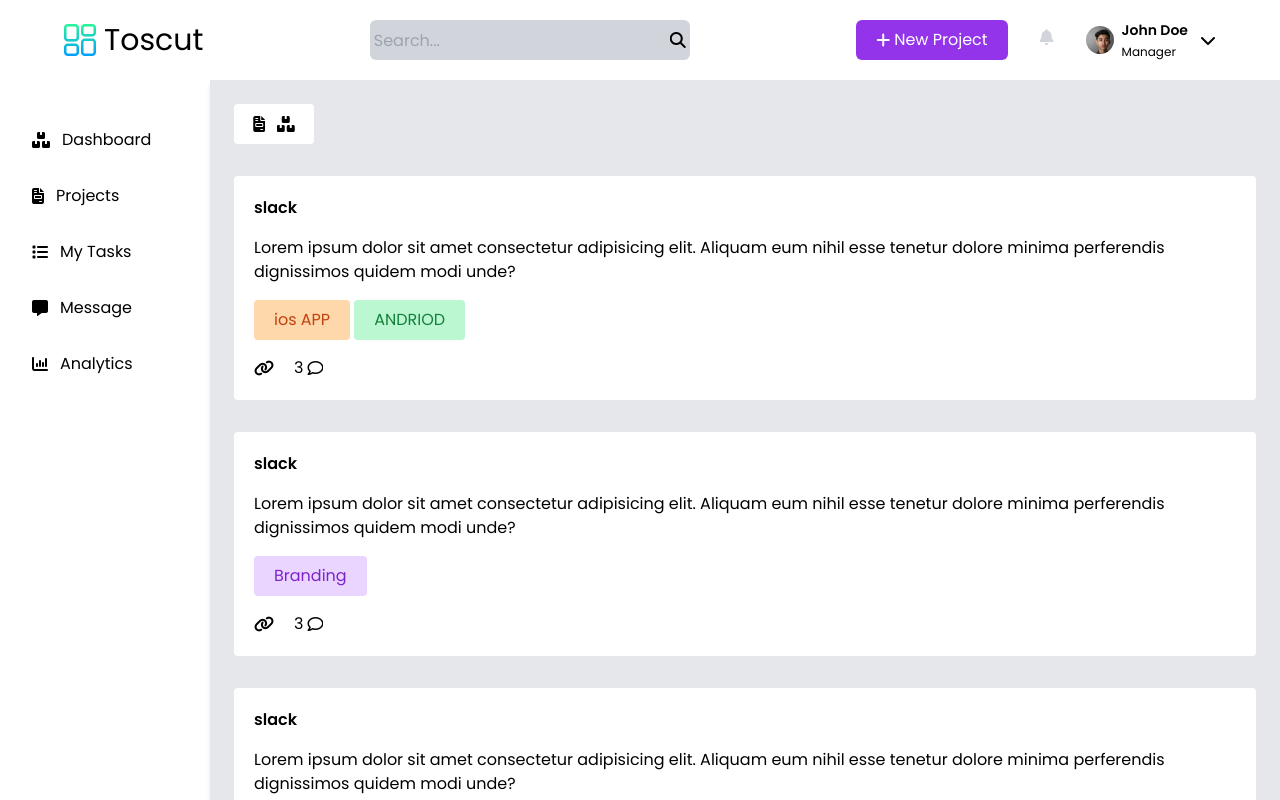
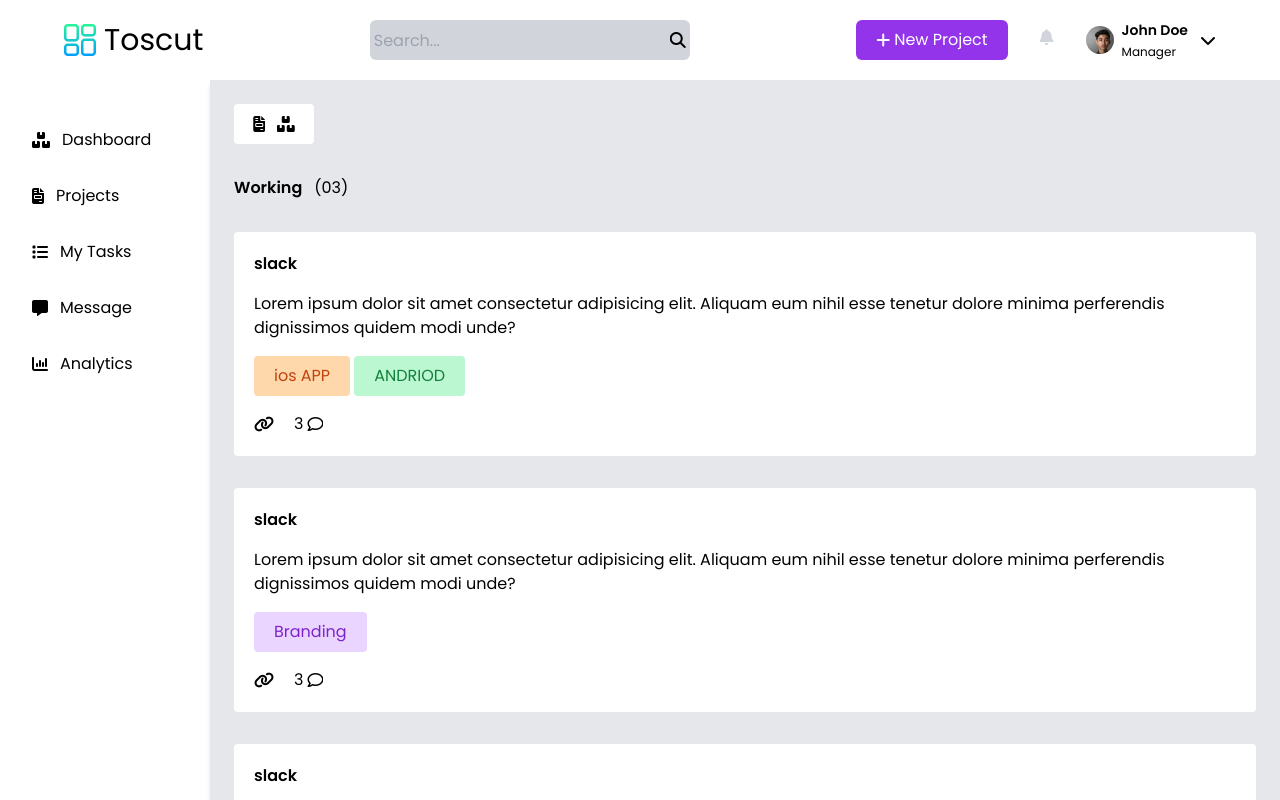
Before and after one commit to AnitaIkediashi/Anita-Ikediashi-Interview-Test, a React (Create React App) app: page / in a window 1280 px wide. Shown: the top 800 px of the page. Built offline with nearby package versions, Linux system fonts and the light colour scheme; the HTML template or start-up script is replaced by a standard one; a web font is replaced by a local one.

Commit message:
added main title

```diff
--- a/src/components/Main.jsx
+++ b/src/components/Main.jsx
@@ -6,6 +6,10 @@
       <div className="w-[5rem] bg-white py-3 px-2 flex items-center justify-evenly rounded mb-8">
         <i className="fa-solid fa-file-invoice "></i>
         <i className="fa-solid fa-boxes-stacked"></i>
+      </div>
+      <div className="flex items-center gap-3 mb-8">
+        <h2 className="font-semibold">Working</h2>
+        <span>(03)</span>
       </div>
       <div className="flex flex-col gap-8 ">
         <article className="rounded bg-white flex flex-col gap-4 p-5">
```
